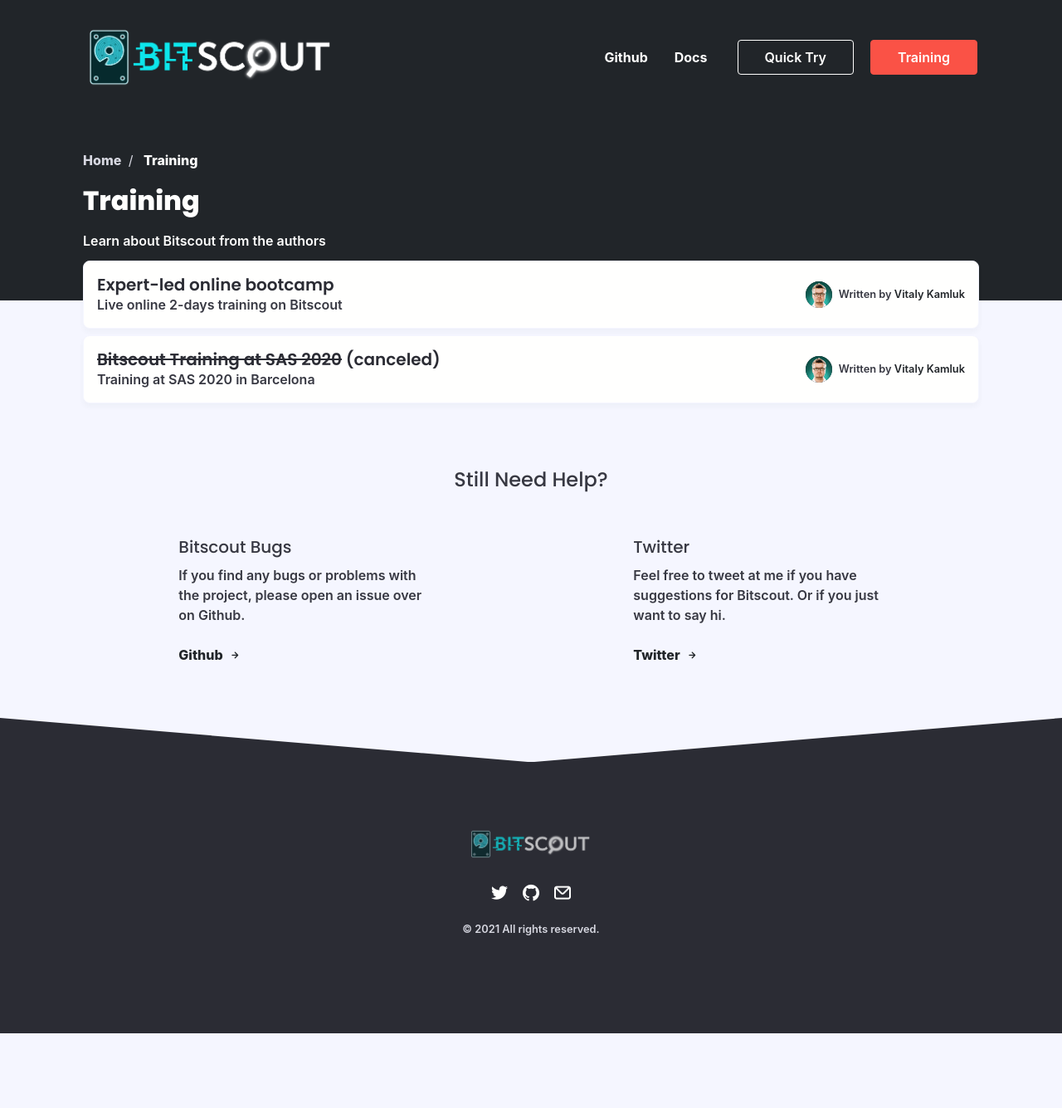
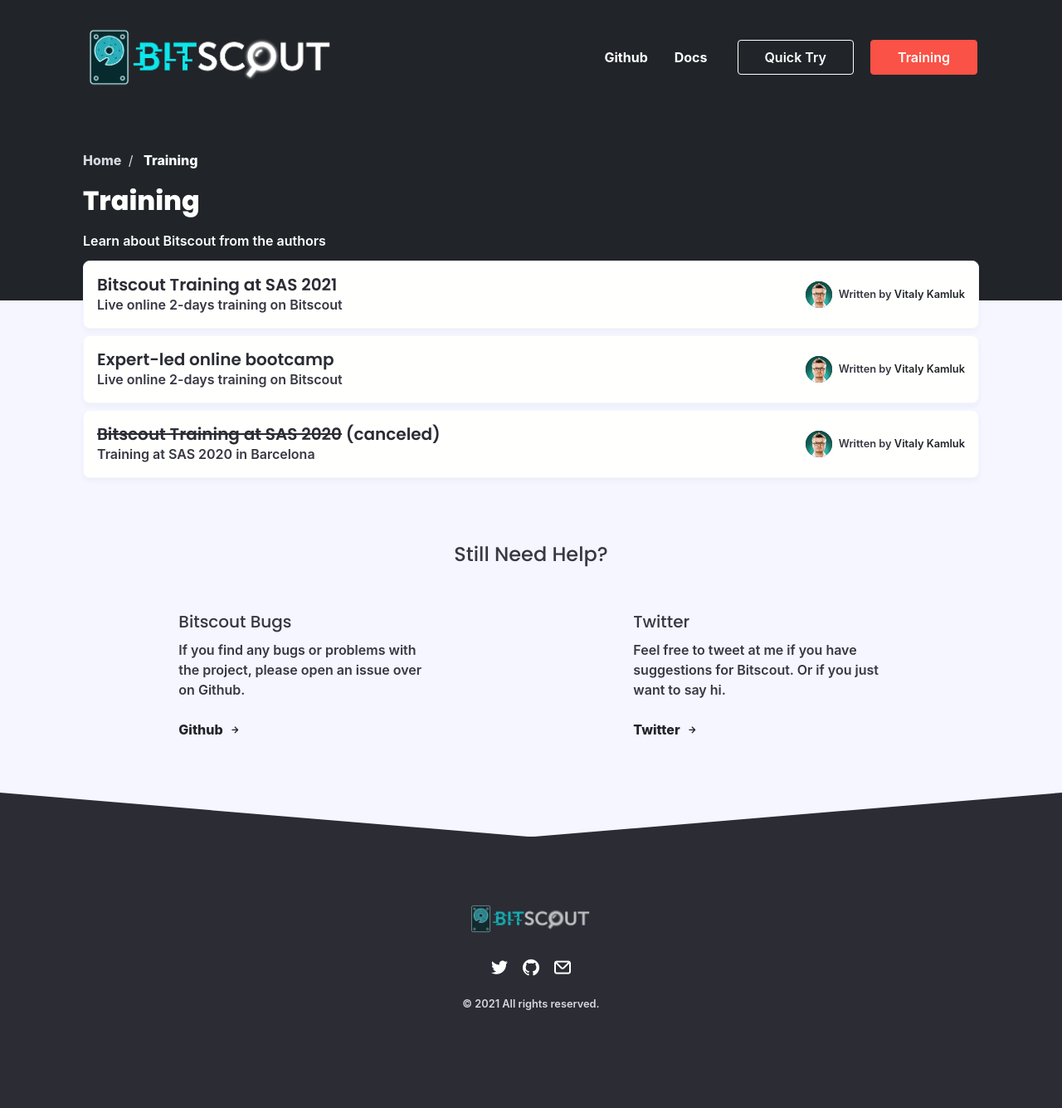
Before and after one commit to bitscout-forensics/bitscout-forensics.github.io, a Jekyll site: the page built from training.html, in a window 1280 px wide. Shown: the whole page at 83% size. Built offline with Jekyll 4.4.1, drawn with Linux system fonts in a browser that asks for light colours; nearby versions of some CDN libraries; some web fonts are replaced; before the commit the page ends 1245 px from its top, so only the background shows below that; some of the changed lines change nothing that is shown.

Commit message:
Added SAS2021 training announcement

```diff
--- a/_config.yml
+++ b/_config.yml
@@ -57,7 +57,7 @@
 nav_button_one_link: quick-try/prebuilt-images
 
 nav_button_two: Training
-nav_button_two_link: training/bootcamp
+nav_button_two_link: training/sas2021
 
 # More Help
 help_one_title: Bitscout Bugs
--- /dev/null
+++ b/_posts/training/2021-09-17-sas2021.md
@@ -0,0 +1,55 @@
+---
+layout: post
+title: Bitscout Training at SAS 2021
+date: 2021-09-17
+category: training
+author: vitaly
+short-description: Live online 2-days training on Bitscout
+---
+
+-----
+
+### 23-24 September! Threat Reconnaissance Using Remote Scoutware  ###
+#### Expert-led online bootcamp (only 20 seats) ####
+
+##### Training overview #####
+Incident response to live cyberattacks requires silent navigation through compromised assets, sometimes in large distributed networks. The popular approach relies on EDR or other live agent-based solutions. However, the activation of security agents and obvious activities on live compromised systems may trigger alerts of advanced threat actors. Once alerted, a cleanup operation and destruction of evidence can happen. Moreover, offline system analysis may not be easy due to the physical distance to the compromised system or scale of the network. This is where remote stealthy threat discovery with “scoutware", software for threat hunting and instant system analysis, becomes incredibly useful.
+
+In our training you will be introduced to the free, open-source scoutware tool Bitscout developed by Vitaly Kamluk from Kaspersky GReAT in collaboration with INTERPOL, that has been successfully used by Kaspersky researchers for years. The cases demonstrated in the training were developed by Vitaly Kamluk and Nicolas Collery, Executive Director at DBS Bank, primary incident responder. During the training you will create your own remote analysis tool and practice it right away in the provided virtual lab!
+
+* Extensive practice in the virtual lab
+* Live interaction with the experts
+* Crafting and practicing your own customised Bitscout tool
+* Cloud forensics (New!)
+* Remote iOS forensics (New!)
+
+![Remote iOS forensics using Bitscout](/assets/screenshot_ios_forensics.jpg){: .img-responsive .col-8 .col-mx-auto}
+
+### Timing ###
+23rd and 24th September, 2021
+9:00am to 2:00pm UTC
+
+### Class plan ###
+1\. Introduction and theory
+2\. Crafting your own scoutware
+3\. Exercises:
+  -> Discovering malware remotely
+  -> Finding the origins of infection
+  -> Disk image acquisition and live disk data streaming
+  -> Safely starting the analysed OS for interactive and dynamic analysis
+  -> Using Bitscout to train your team
+  -> Converting compromised host into a honeypot
+  -> Forensics at scale: analyzing a compromised cloud
+  -> Analyzing iOS remotely
+4\. Q&A
+
+### Prerequisites ###
+* Knowledge of Linux CLI and Bash scripting
+* Experience with virtualization and networking
+* General understanding of popular OS architectures
+* Understanding how to handle malware and compromised systems
+* A modern browser to work in our virtual training environment
+
+*Price:* $750 USD inc. tax per attendee
+
+## [LEARN MORE AND REGISTER](https://xtraining.kaspersky.com/bootcamps/remote-threat-reconnaissance){: .btn .btn-primary .btn-red .btn-lg .center-image } ##
```
Also changed, not shown: assets/screenshot_ios_forensics.jpg (added).
